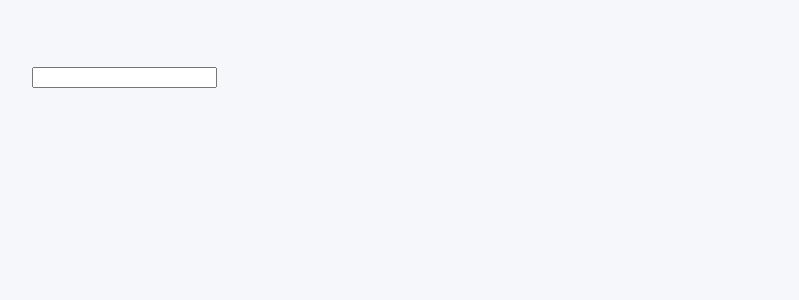
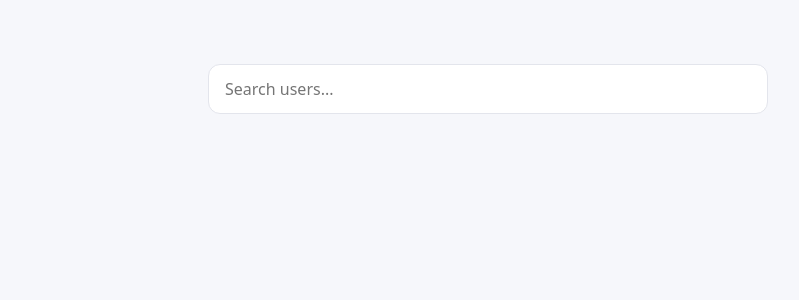
Before and after one commit to Shashwat-Mahto/Frontend-SDE-1, a React (Vite) app: page /search in a window 1280 px wide. Shown: the top 300 px of the page, without its empty margins (152-951 px from the left). Built offline with nearby package versions, Linux system fonts and the light colour scheme.

Commit message:
added css

```diff
--- a/src/components/Search/Search.css
+++ b/src/components/Search/Search.css
@@ -0,0 +1,102 @@
+.search {
+  max-width: 560px;
+  margin: 0 auto;
+}
+
+.search-input-wrapper {
+  position: relative;
+}
+
+.search-input {
+  width: 100%;
+  padding: 12px 44px 12px 16px; /* right padding leaves room for the clear button */
+  font: inherit;
+  color: var(--text);
+  background: var(--surface);
+  border: 1px solid var(--border);
+  border-radius: 12px;
+  outline: none;
+  transition: border-color 0.15s, box-shadow 0.15s;
+}
+
+.search-input:focus {
+  border-color: var(--accent);
+  box-shadow: 0 0 0 3px color-mix(in srgb, var(--accent) 20%, transparent);
+}
+
+.search-clear {
+  position: absolute;
+  top: 50%;
+  right: 8px;
+  display: grid;
+  place-items: center;
+  width: 28px;
+  height: 28px;
+  padding: 0;
+  color: var(--muted);
+  background: transparent;
+  border: none;
+  border-radius: 50%;
+  cursor: pointer;
+  transform: translateY(-50%);
+  transition: background-color 0.15s, color 0.15s;
+}
+
+.search-clear:hover {
+  color: var(--text);
+  background: var(--bg);
+}
+
+.search-results {
+  margin-top: 8px;
+  overflow: hidden;
+  background: var(--surface);
+  border: 1px solid var(--border);
+  border-radius: 12px;
+  box-shadow: 0 8px 24px rgb(0 0 0 / 0.06);
+}
+
+.search-status {
+  margin: 0;
+  padding: 16px;
+  color: var(--muted);
+  text-align: center;
+}
+
+.search-status-error {
+  color: #d64545;
+}
+
+.search-list {
+  max-height: 360px;
+  margin: 0;
+  padding: 0;
+  overflow-y: auto;
+  list-style: none;
+}
+
+.search-item {
+  display: flex;
+  flex-direction: column;
+  gap: 2px;
+  padding: 12px 16px;
+  cursor: pointer;
+  transition: background-color 0.15s;
+}
+
+.search-item + .search-item {
+  border-top: 1px solid var(--border);
+}
+
+.search-item:hover {
+  background: var(--bg);
+}
+
+.search-name {
+  font-weight: 600;
+}
+
+.search-email {
+  font-size: 0.875rem;
+  color: var(--muted);
+}
--- a/src/components/Search/Search.tsx
+++ b/src/components/Search/Search.tsx
@@ -5,12 +5,15 @@
  */
 
 import { useEffect, useState } from "react";
+import { FaXmark } from "react-icons/fa6";
 import useDebounce from "../../hooks/useDebounce";
+import "./Search.css";
 
 const ENDPOINT = "https://dummyjson.com/users/search";
 type SearchInputType = {
   value: string;
   handleChange: (e: React.ChangeEvent<HTMLInputElement>) => void;
+  handleClear: () => void;
 };
 
 type UserDataType = {
@@ -19,10 +22,27 @@ type UserDataType = {
   lastName: string;
   email: string;
 };
-const SearchInput = ({ value, handleChange }: SearchInputType) => {
+const SearchInput = ({ value, handleChange, handleClear }: SearchInputType) => {
   return (
-    <div>
-      <input type="text" onChange={handleChange} value={value} />
+    <div className="search-input-wrapper">
+      <input
+        type="text"
+        className="search-input"
+        placeholder="Search users..."
+        aria-label="Search users"
+        onChange={handleChange}
+        value={value}
+      />
+      {value && (
+        <button
+          type="button"
+          className="search-clear"
+          aria-label="Clear search"
+          onClick={handleClear}
+        >
+          <FaXmark />
+        </button>
+      )}
     </div>
   );
 };
@@ -41,19 +61,29 @@ const SearchResults = ({
   // Empty input: show nothing, even if old results are still in state.
   if (!query) return null;
 
-  return loading ? (
-    <span>Loading</span>
+  return (
+    <div className="search-results">
+      {loading ? (
+        <p className="search-status">Loading...</p>
       ) : error ? (
-    <span>Something went wrong. Please try again.</span>
+        <p className="search-status search-status-error">
+          Something went wrong. Please try again.
+        </p>
       ) : data.length === 0 ? (
-    <span>No Data Found</span>
+        <p className="search-status">No Data Found</p>
       ) : (
-    <ul>
+        <ul className="search-list">
           {data?.map((user: UserDataType) => (
-        <li
-        key={user.id}>{user?.firstName}-{user?.lastName}</li>
+            <li key={user.id} className="search-item">
+              <span className="search-name">
+                {user?.firstName} {user?.lastName}
+              </span>
+              <span className="search-email">{user?.email}</span>
+            </li>
           ))}
         </ul>
+      )}
+    </div>
   );
 };
 export const Search = () => {
@@ -101,13 +131,13 @@ export const Search = () => {
     fetchData(debouncedValue);
   }, [debouncedValue]);
   return (
-    <div>
-      <div>
-        <SearchInput value={query} handleChange={handleChange} />
-      </div>
-      <div>
+    <div className="search">
+      <SearchInput
+        value={query}
+        handleChange={handleChange}
+        handleClear={() => setQuery("")}
+      />
       <SearchResults data={userData} loading={loading} error={error} query={query} />
-      </div>
     </div>
   );
 };
```
Lines whose indentation alone changed are shown as unchanged.
